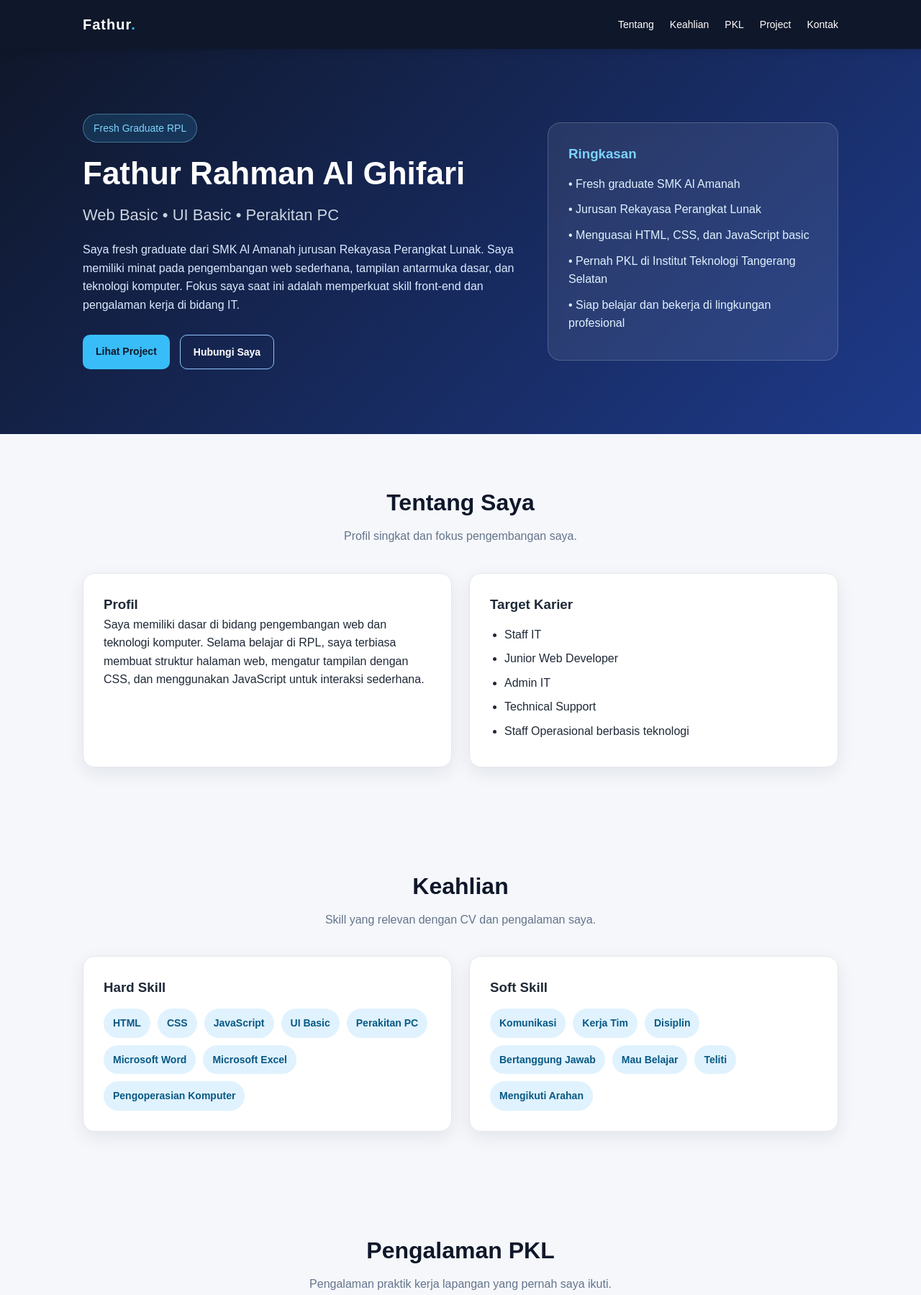
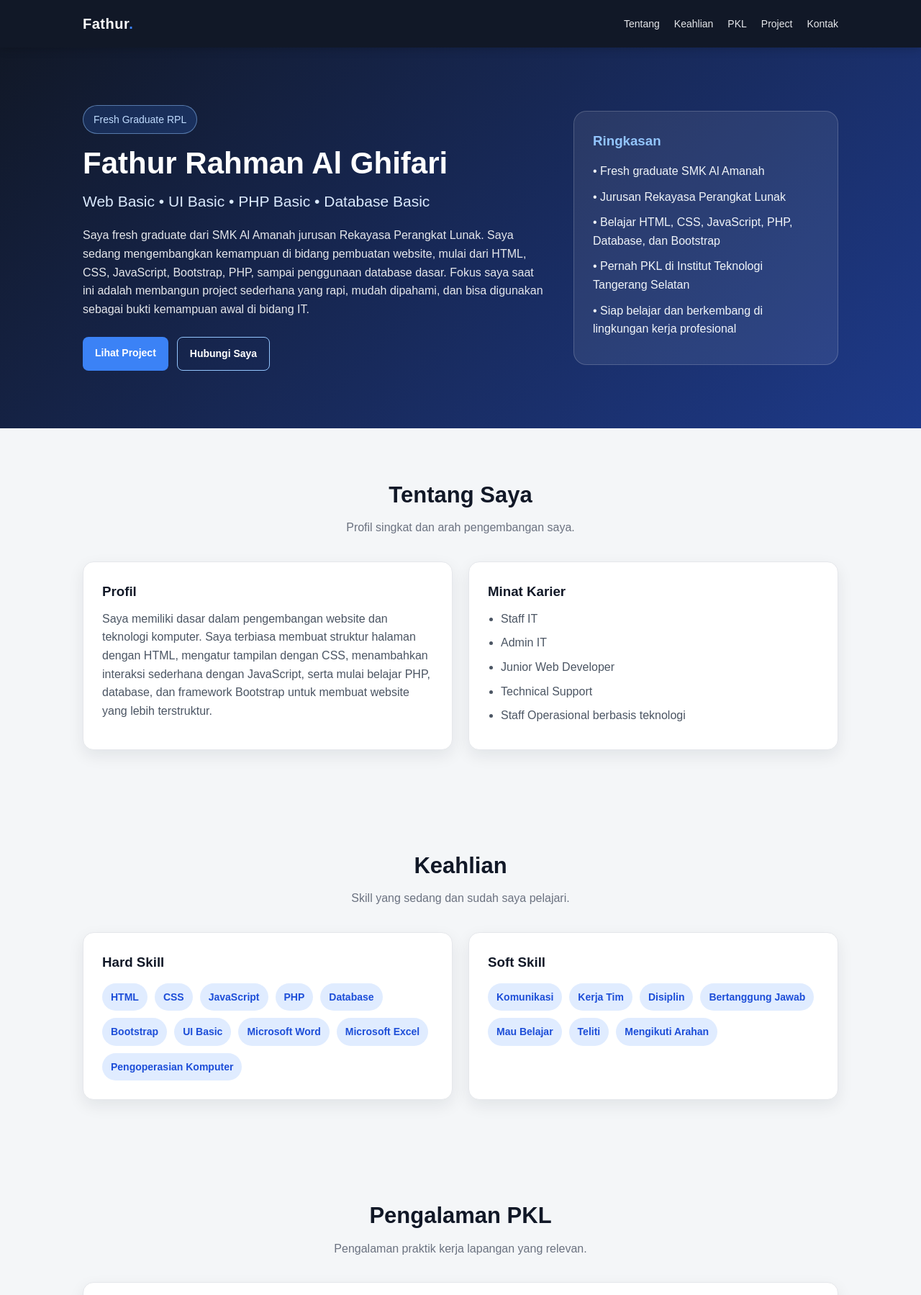
Before and after one commit to ExtincyFang/Portofolio, a plain HTML site: page index.html in a window 1280 px wide. Shown: the top 1799 px of the page at 72% size. Drawn offline with Linux system fonts and the light colour scheme.

Commit message:
Refactor styles and update content in index.html
Updated styles and content in index.html for improved aesthetics and clarity.

```diff
--- a/index.html
+++ b/index.html
@@ -15,8 +15,8 @@
     }
 
     body {
-      background: #f5f7fb;
-      color: #1f2937;
+      background: #f4f6f8;
+      color: #222;
       line-height: 1.6;
     }
 
@@ -32,119 +32,123 @@
     }
 
     nav {
-      background: #0f172a;
-      color: white;
+      background: #111827;
+      color: #fff;
       position: sticky;
       top: 0;
-      z-index: 100;
-      box-shadow: 0 2px 10px rgba(0, 0, 0, 0.15);
+      z-index: 99;
+      box-shadow: 0 2px 12px rgba(0, 0, 0, 0.18);
     }
 
     .nav-content {
-      height: 68px;
+      min-height: 66px;
       display: flex;
       align-items: center;
       justify-content: space-between;
+      gap: 20px;
     }
 
     .logo {
+      font-size: 20px;
       font-weight: bold;
-      font-size: 20px;
-      letter-spacing: 1px;
+      letter-spacing: 0.5px;
     }
 
     .logo span {
-      color: #38bdf8;
+      color: #3b82f6;
     }
 
     .nav-links {
       display: flex;
-      gap: 22px;
+      gap: 20px;
       font-size: 14px;
     }
 
+    .nav-links a {
+      color: #e5e7eb;
+    }
+
     .nav-links a:hover {
-      color: #38bdf8;
+      color: #60a5fa;
     }
 
     .hero {
-      background: linear-gradient(135deg, #0f172a, #1e3a8a);
-      color: white;
-      padding: 90px 0;
+      background: linear-gradient(135deg, #111827, #1e3a8a);
+      color: #fff;
+      padding: 80px 0;
     }
 
     .hero-grid {
       display: grid;
-      grid-template-columns: 1.5fr 1fr;
-      gap: 40px;
+      grid-template-columns: 1.4fr 0.8fr;
       align-items: center;
+      gap: 38px;
     }
 
     .badge {
       display: inline-block;
-      background: rgba(56, 189, 248, 0.15);
-      color: #7dd3fc;
+      background: rgba(59, 130, 246, 0.18);
+      border: 1px solid rgba(147, 197, 253, 0.5);
+      color: #bfdbfe;
       padding: 8px 14px;
-      border: 1px solid rgba(125, 211, 252, 0.4);
       border-radius: 999px;
       font-size: 14px;
-      margin-bottom: 18px;
+      margin-bottom: 16px;
     }
 
     .hero h1 {
-      font-size: 44px;
-      line-height: 1.15;
-      margin-bottom: 14px;
+      font-size: 42px;
+      line-height: 1.2;
+      margin-bottom: 10px;
     }
 
     .hero h2 {
-      font-size: 22px;
+      font-size: 21px;
       font-weight: normal;
-      color: #cbd5e1;
+      color: #dbeafe;
       margin-bottom: 18px;
     }
 
     .hero p {
-      color: #dbeafe;
       max-width: 650px;
-      margin-bottom: 28px;
+      color: #e5e7eb;
+      margin-bottom: 26px;
     }
 
     .hero-buttons {
       display: flex;
-      gap: 14px;
       flex-wrap: wrap;
+      gap: 12px;
     }
 
     .btn {
       display: inline-block;
-      padding: 12px 18px;
-      border-radius: 10px;
+      padding: 11px 17px;
+      border-radius: 8px;
+      font-size: 14px;
       font-weight: bold;
-      font-size: 14px;
     }
 
     .btn-primary {
-      background: #38bdf8;
-      color: #0f172a;
+      background: #3b82f6;
+      color: #fff;
     }
 
     .btn-secondary {
       border: 1px solid #93c5fd;
-      color: white;
+      color: #fff;
     }
 
     .hero-card {
       background: rgba(255, 255, 255, 0.08);
       border: 1px solid rgba(255, 255, 255, 0.18);
+      padding: 26px;
       border-radius: 18px;
-      padding: 28px;
-      backdrop-filter: blur(8px);
     }
 
     .hero-card h3 {
+      color: #93c5fd;
       margin-bottom: 14px;
-      color: #7dd3fc;
     }
 
     .hero-card ul {
@@ -153,55 +157,61 @@
 
     .hero-card li {
       margin-bottom: 10px;
-      color: #e0f2fe;
+      color: #f1f5f9;
     }
 
     section {
-      padding: 70px 0;
+      padding: 68px 0;
     }
 
     .section-title {
       text-align: center;
-      margin-bottom: 38px;
+      margin-bottom: 34px;
     }
 
     .section-title h2 {
-      font-size: 32px;
-      color: #0f172a;
+      color: #111827;
+      font-size: 31px;
       margin-bottom: 8px;
     }
 
     .section-title p {
-      color: #64748b;
+      color: #6b7280;
     }
 
     .card {
-      background: white;
-      border-radius: 16px;
-      padding: 28px;
-      box-shadow: 0 8px 24px rgba(15, 23, 42, 0.08);
+      background: #fff;
       border: 1px solid #e5e7eb;
+      border-radius: 15px;
+      padding: 26px;
+      box-shadow: 0 8px 22px rgba(17, 24, 39, 0.08);
     }
 
-    .about-grid {
+    .about-grid,
+    .skills-grid,
+    .project-grid {
       display: grid;
-      grid-template-columns: 1fr 1fr;
-      gap: 24px;
+      grid-template-columns: repeat(2, 1fr);
+      gap: 22px;
     }
 
-    .about-list {
-      margin-top: 14px;
-      padding-left: 20px;
+    .card h3 {
+      color: #111827;
+      margin-bottom: 10px;
     }
 
-    .about-list li {
-      margin-bottom: 8px;
+    .card p {
+      color: #4b5563;
     }
 
-    .skills-grid {
-      display: grid;
-      grid-template-columns: repeat(2, 1fr);
-      gap: 24px;
+    .list {
+      padding-left: 18px;
+      margin-top: 10px;
+      color: #4b5563;
+    }
+
+    .list li {
+      margin-bottom: 8px;
     }
 
     .skill-tags {
@@ -212,80 +222,50 @@
     }
 
     .skill-tags span {
-      background: #e0f2fe;
-      color: #075985;
-      padding: 9px 13px;
+      background: #e0ecff;
+      color: #1d4ed8;
+      padding: 8px 12px;
       border-radius: 999px;
       font-size: 14px;
       font-weight: bold;
     }
 
-    .timeline {
-      display: grid;
-      gap: 20px;
-    }
-
     .timeline-item {
-      border-left: 4px solid #38bdf8;
+      border-left: 4px solid #3b82f6;
       padding-left: 18px;
     }
 
     .timeline-item h3 {
-      color: #0f172a;
       margin-bottom: 4px;
     }
 
-    .timeline-item .meta {
-      color: #64748b;
+    .meta {
+      color: #6b7280;
       font-size: 14px;
       margin-bottom: 10px;
-    }
-
-    .timeline-item ul {
-      padding-left: 18px;
-    }
-
-    .timeline-item li {
-      margin-bottom: 8px;
-    }
-
-    .project-grid {
-      display: grid;
-      grid-template-columns: repeat(2, 1fr);
-      gap: 24px;
-    }
-
-    .project-card h3 {
-      color: #0f172a;
-      margin-bottom: 10px;
-    }
-
-    .project-card p {
-      color: #475569;
-      margin-bottom: 14px;
     }
 
     .project-tech {
       display: flex;
       flex-wrap: wrap;
       gap: 8px;
-      margin-bottom: 18px;
+      margin: 16px 0;
     }
 
     .project-tech span {
-      background: #f1f5f9;
-      color: #334155;
+      background: #f3f4f6;
+      color: #374151;
       padding: 6px 10px;
-      border-radius: 8px;
+      border-radius: 7px;
       font-size: 13px;
     }
 
     .project-link {
       display: inline-block;
-      background: #0f172a;
-      color: white;
+      background: #111827;
+      color: #fff;
       padding: 10px 14px;
-      border-radius: 9px;
+      border-radius: 8px;
       font-size: 14px;
       font-weight: bold;
     }
@@ -301,43 +281,42 @@
     }
 
     .contact-list {
-      margin-top: 24px;
       display: grid;
       gap: 12px;
+      margin-top: 22px;
     }
 
     .contact-item {
-      background: #f8fafc;
-      border: 1px solid #e2e8f0;
-      padding: 14px;
-      border-radius: 12px;
+      background: #f9fafb;
+      border: 1px solid #e5e7eb;
+      padding: 13px;
+      border-radius: 10px;
       font-weight: bold;
+      color: #111827;
     }
 
     footer {
-      background: #0f172a;
-      color: #cbd5e1;
+      background: #111827;
+      color: #d1d5db;
       text-align: center;
-      padding: 24px;
+      padding: 22px;
       font-size: 14px;
     }
 
     @media (max-width: 768px) {
       .nav-content {
-        height: auto;
-        padding: 16px 0;
+        padding: 15px 0;
         flex-direction: column;
+      }
+
+      .nav-links {
+        justify-content: center;
+        flex-wrap: wrap;
         gap: 12px;
       }
 
-      .nav-links {
-        gap: 12px;
-        flex-wrap: wrap;
-        justify-content: center;
-      }
-
       .hero {
-        padding: 65px 0;
+        padding: 60px 0;
       }
 
       .hero-grid,
@@ -348,15 +327,15 @@
       }
 
       .hero h1 {
-        font-size: 34px;
+        font-size: 33px;
       }
 
       .hero h2 {
-        font-size: 19px;
+        font-size: 18px;
       }
 
       section {
-        padding: 55px 0;
+        padding: 54px 0;
       }
     }
   </style></head><body>
@@ -376,12 +355,13 @@
       <div>
         <span class="badge">Fresh Graduate RPL</span>
         <h1>Fathur Rahman Al Ghifari</h1>
-        <h2>Web Basic • UI Basic • Perakitan PC</h2>
+        <h2>Web Basic • UI Basic • PHP Basic • Database Basic</h2>
         <p>
           Saya fresh graduate dari SMK Al Amanah jurusan Rekayasa Perangkat Lunak.
-          Saya memiliki minat pada pengembangan web sederhana, tampilan antarmuka dasar,
-          dan teknologi komputer. Fokus saya saat ini adalah memperkuat skill front-end
-          dan pengalaman kerja di bidang IT.
+          Saya sedang mengembangkan kemampuan di bidang pembuatan website, mulai dari
+          HTML, CSS, JavaScript, Bootstrap, PHP, sampai penggunaan database dasar.
+          Fokus saya saat ini adalah membangun project sederhana yang rapi, mudah dipahami,
+          dan bisa digunakan sebagai bukti kemampuan awal di bidang IT.
         </p>
         <div class="hero-buttons">
           <a href="#projects" class="btn btn-primary">Lihat Project</a>
@@ -392,9 +372,9 @@
     <ul>
       <li>• Fresh graduate SMK Al Amanah</li>
       <li>• Jurusan Rekayasa Perangkat Lunak</li>
-      <li>• Menguasai HTML, CSS, dan JavaScript basic</li>
+      <li>• Belajar HTML, CSS, JavaScript, PHP, Database, dan Bootstrap</li>
       <li>• Pernah PKL di Institut Teknologi Tangerang Selatan</li>
-      <li>• Siap belajar dan bekerja di lingkungan profesional</li>
+      <li>• Siap belajar dan berkembang di lingkungan kerja profesional</li>
     </ul>
   </div>
 </div>
@@ -403,23 +383,24 @@
     <div class="container">
       <div class="section-title">
         <h2>Tentang Saya</h2>
-        <p>Profil singkat dan fokus pengembangan saya.</p>
+        <p>Profil singkat dan arah pengembangan saya.</p>
       </div><div class="about-grid">
     <div class="card">
       <h3>Profil</h3>
       <p>
-        Saya memiliki dasar di bidang pengembangan web dan teknologi komputer.
-        Selama belajar di RPL, saya terbiasa membuat struktur halaman web, mengatur
-        tampilan dengan CSS, dan menggunakan JavaScript untuk interaksi sederhana.
+        Saya memiliki dasar dalam pengembangan website dan teknologi komputer.
+        Saya terbiasa membuat struktur halaman dengan HTML, mengatur tampilan dengan CSS,
+        menambahkan interaksi sederhana dengan JavaScript, serta mulai belajar PHP,
+        database, dan framework Bootstrap untuk membuat website yang lebih terstruktur.
       </p>
     </div>
 
     <div class="card">
-      <h3>Target Karier</h3>
-      <ul class="about-list">
+      <h3>Minat Karier</h3>
+      <ul class="list">
         <li>Staff IT</li>
+        <li>Admin IT</li>
         <li>Junior Web Developer</li>
-        <li>Admin IT</li>
         <li>Technical Support</li>
         <li>Staff Operasional berbasis teknologi</li>
       </ul>
@@ -431,7 +412,7 @@
     <div class="container">
       <div class="section-title">
         <h2>Keahlian</h2>
-        <p>Skill yang relevan dengan CV dan pengalaman saya.</p>
+        <p>Skill yang sedang dan sudah saya pelajari.</p>
       </div><div class="skills-grid">
     <div class="card">
       <h3>Hard Skill</h3>
@@ -439,8 +420,10 @@
         <span>HTML</span>
         <span>CSS</span>
         <span>JavaScript</span>
+        <span>PHP</span>
+        <span>Database</span>
+        <span>Bootstrap</span>
         <span>UI Basic</span>
-        <span>Perakitan PC</span>
         <span>Microsoft Word</span>
         <span>Microsoft Excel</span>
         <span>Pengoperasian Komputer</span>
@@ -466,17 +449,17 @@
     <div class="container">
       <div class="section-title">
         <h2>Pengalaman PKL</h2>
-        <p>Pengalaman praktik kerja lapangan yang pernah saya ikuti.</p>
-      </div><div class="card timeline">
+        <p>Pengalaman praktik kerja lapangan yang relevan.</p>
+      </div><div class="card">
     <div class="timeline-item">
       <h3>Institut Teknologi Tangerang Selatan</h3>
       <p class="meta">Peserta Praktik Kerja Lapangan</p>
-      <ul>
+      <ul class="list">
         <li>Mengikuti seminar collaboration OS Ubuntu.</li>
-        <li>Membantu proses perakitan PC.</li>
-        <li>Membantu pengecekan dan persiapan perangkat komputer.</li>
+        <li>Membantu kebutuhan teknis sederhana di lingkungan kampus.</li>
+        <li>Membantu pengecekan dan persiapan perangkat kerja.</li>
         <li>Membuat tampilan UI sederhana menggunakan HTML, CSS, dan JavaScript.</li>
-        <li>Membantu kebutuhan teknis sederhana di lingkungan kampus.</li>
+        <li>Belajar menyesuaikan diri dengan lingkungan kerja dan arahan pembimbing.</li>
       </ul>
     </div>
   </div>
@@ -486,7 +469,7 @@
     <div class="container">
       <div class="section-title">
         <h2>Project</h2>
-        <p>Project sederhana yang bisa ditunjukkan ke recruiter.</p>
+        <p>Project sederhana sebagai bukti latihan dan kemampuan dasar.</p>
       </div><div class="project-grid">
     <div class="card project-card">
       <h3>Company Profile Website</h3>
@@ -507,16 +490,16 @@
     <div class="card project-card">
       <h3>Personal Portfolio Website</h3>
       <p>
-        Website portofolio pribadi untuk menampilkan profil, keahlian, pengalaman PKL,
-        dan project. Website ini dibuat agar informasi diri lebih mudah dilihat oleh
-        perusahaan atau recruiter.
+        Website portofolio pribadi untuk menampilkan profil, keahlian,
+        pengalaman PKL, dan project. Website ini dibuat agar informasi diri
+        lebih mudah dilihat oleh perusahaan atau recruiter.
       </p>
       <div class="project-tech">
         <span>HTML</span>
         <span>CSS</span>
         <span>Responsive Design</span>
       </div>
-      <a class="project-link" href="#home">Project Ini</a>
+      <a class="project-link" href="https://extincyfang.github.io/Portofolio" target="_blank">Lihat Website</a>
     </div>
   </div>
 </div>
@@ -528,8 +511,8 @@
         <p>Hubungi saya melalui kontak berikut.</p>
       </div><div class="card contact-box">
     <p>
-      Saya terbuka untuk kesempatan kerja, magang, atau posisi entry-level
-      di bidang IT, web basic, admin IT, dan technical support.
+      Saya terbuka untuk kesempatan kerja entry-level, magang, atau posisi awal
+      di bidang IT, admin, operasional, dan web dasar.
     </p>
 
     <div class="contact-list">
@@ -537,6 +520,7 @@
       <div class="contact-item">Email: faturrahmanal74@gmail.com</div>
       <div class="contact-item">Sekolah: SMK Al Amanah</div>
       <div class="contact-item">Jurusan: Rekayasa Perangkat Lunak</div>
+      <div class="contact-item">Portfolio: https://extincyfang.github.io/Portofolio</div>
     </div>
   </div>
 </div>
@@ -545,4 +529,4 @@
     <p>&copy; 2026 Fathur Rahman Al Ghifari. All Rights Reserved.</p>
   </footer>
 </body>
-                 </html>
+</html>
```
